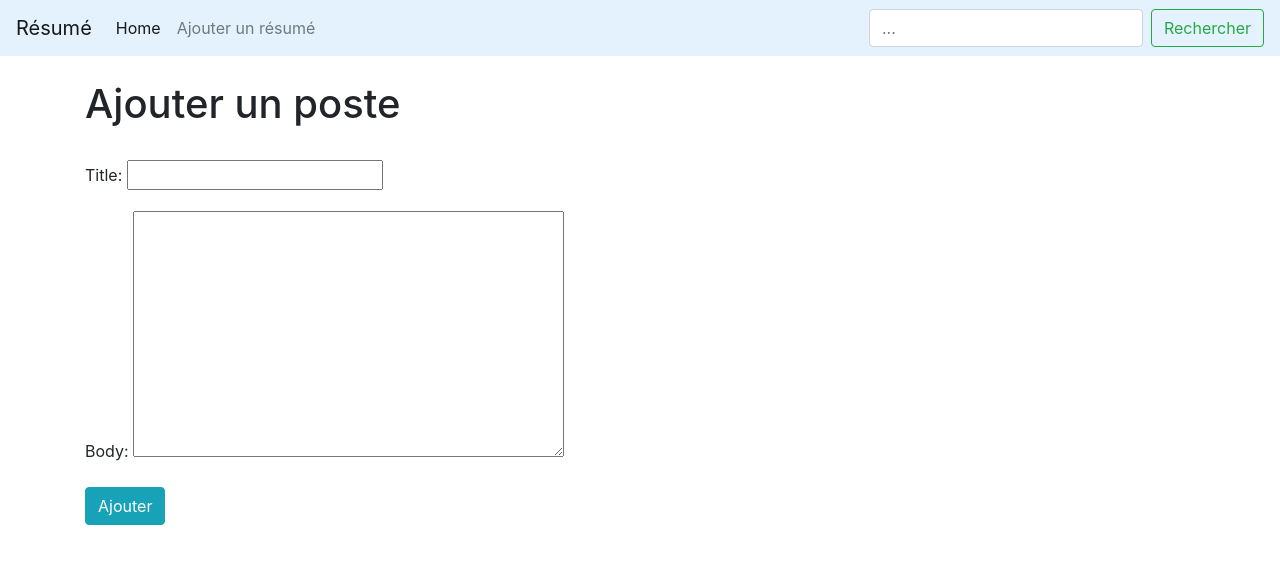
After one commit to Myriuss/Plateforme_resume, a Django app: page /add_post/ in a window 1280 px wide. The commit adds this page. Shown: the top 564 px of the page. Run offline with Django 4.2, Linux system fonts and the light colour scheme.

Commit message:
:white_check_mark: add_post added

```diff
--- a/blog/LeBlog/models.py
+++ b/blog/LeBlog/models.py
@@ -1,11 +1,15 @@
 from django.db import models
 from django.contrib.auth.models import User
+from django.urls import reverse
 
 class Post(models.Model):
         title = models.CharField(max_length=255)
-        title_tag = models.CharField(max_length=255, default="Résumé")
+        title_tag = models.CharField(max_length=255)
         author = models.ForeignKey(User, on_delete=models.CASCADE)
         body = models.TextField()
 
         def __str__(self):
             return self.title + ' | ' + str(self.author)
+
+        def get_absolute_url(self):
+                return reverse('post-details', args=(str(self.id)))
--- /dev/null
+++ b/blog/LeBlog/templates/add_post.html
@@ -0,0 +1,14 @@
+{% extends 'base.html' %}
+{% block title %}Ajouter un nouveau résumé{% endblock %}
+{% block content %}
+
+<h1>Ajouter un poste</h1>
+<br/>
+<form method="POST">
+    {% csrf_token %}
+    {{ form.as_p }}
+    <button class="btn btn-info">Ajouter</button>
+</form>
+
+
+{% endblock %}
--- a/blog/LeBlog/templates/base.html
+++ b/blog/LeBlog/templates/base.html
@@ -27,7 +27,7 @@
         <a class="nav-link" href="#">Home <span class="sr-only">(current)</span></a>
       </li>
       <li class="nav-item">
-        <a class="nav-link" href="#">Link</a>
+        <a class="nav-link" href="{% url 'add_post' %}">Ajouter un résumé</a>
       </li>
 
 
--- a/blog/LeBlog/urls.py
+++ b/blog/LeBlog/urls.py
@@ -1,9 +1,10 @@
 from django.urls import path
-from .views import HomeView, PostDetailView
+from .views import HomeView, PostDetailView, AddPostView
 #from . import views
 
 urlpatterns = [
     #path('', views.home, name="home"),
     path('', HomeView.as_view(), name="home"),
-    path('post/<int:pk>', PostDetailView.as_view(), name="post-details")
+    path('post/<int:pk>', PostDetailView.as_view(), name="post-details"),
+    path('add_post/', AddPostView.as_view(), name="add_post"),
 ]
--- a/blog/LeBlog/views.py
+++ b/blog/LeBlog/views.py
@@ -1,15 +1,25 @@
 from django.shortcuts import render
-from django.views.generic import ListView, DetailView
+from django.views.generic import ListView, DetailView, CreateView
 from .models import Post
-#listView allows to list a query set to the datebase
-#same thing but details of one record
-#def home(request):
-   # return render(request, 'home.html', {})
+
+
+# listView allows to list a query set to the datebase
+# same thing but details of one record
+# def home(request):
+# return render(request, 'home.html', {})
 
 class HomeView(ListView):
     model = Post
     template_name = 'home.html'
 
+
 class PostDetailView(DetailView):
     model = Post
     template_name = 'post_details.html'
+
+
+class AddPostView(CreateView):
+    model = Post
+    template_name = 'add_post.html'
+    #fields = '__all__'
+    fields = ('title', 'body')
```
Also changed, not shown: blog/db.sqlite3.
